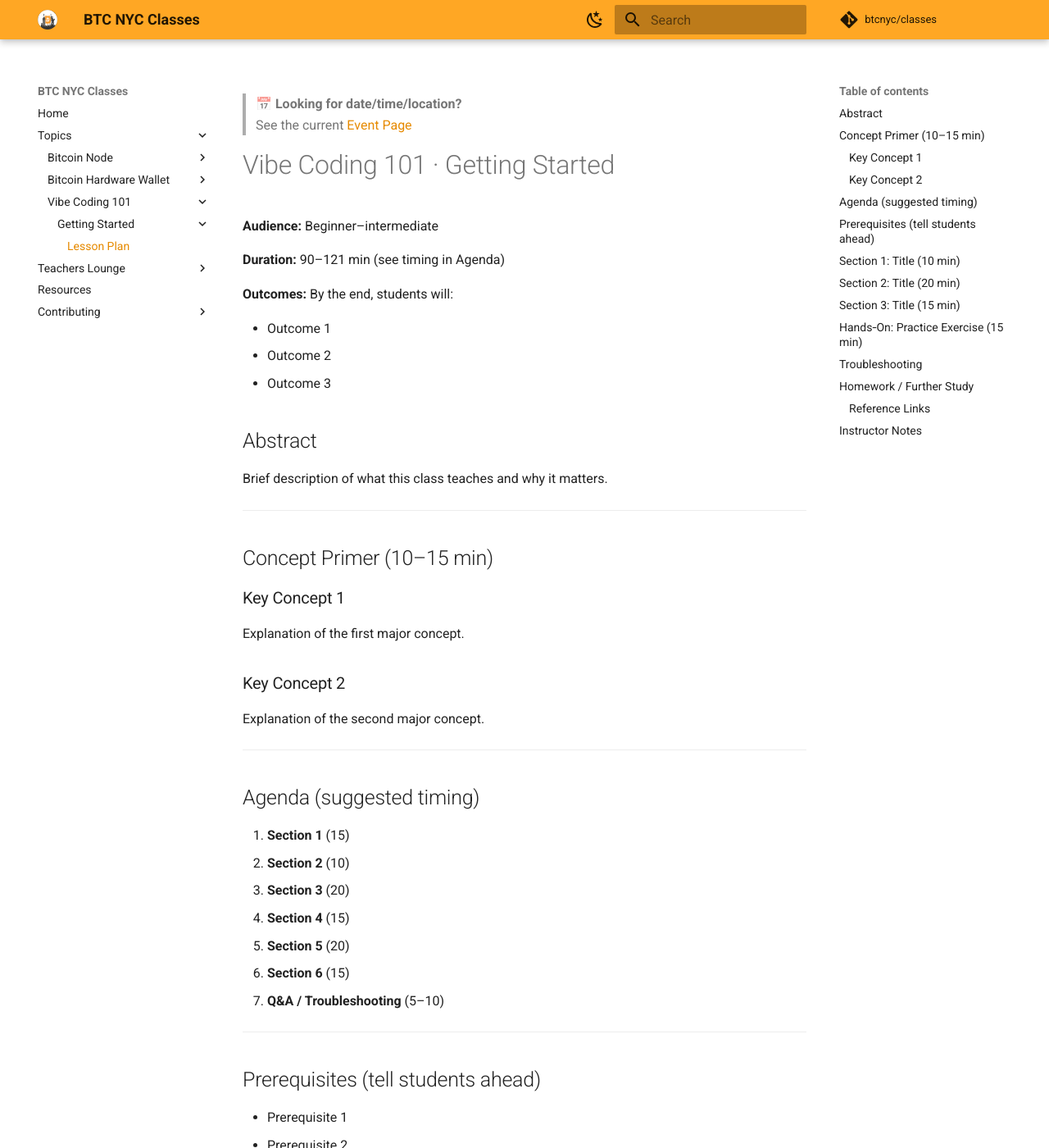
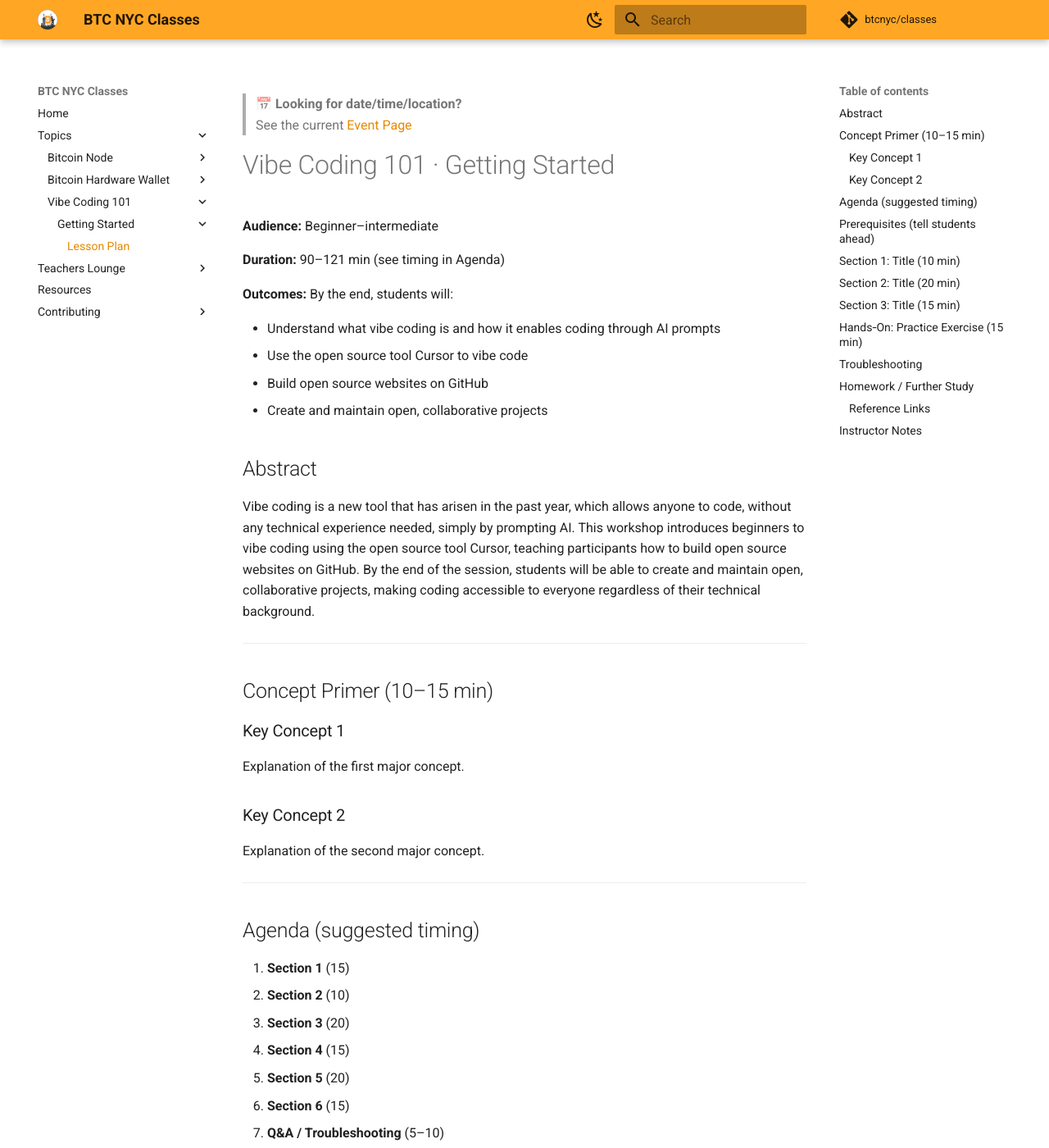
Before and after one commit to btcnyc/classes, an MkDocs documentation site: the page built from docs/topics/vibe-coding-101/00-getting-started/lesson.md, in a window 1280 px wide and 1400 px high. Shown: the whole window at 82% size. Built offline with MkDocs 1.6.1 and Material for MkDocs 9.7.7, drawn with Linux system fonts in a browser that asks for light colours; comment, search, counter and statistics services are not loaded; some of the changed text lies outside the part shown.

Commit message:
Update Vibe Coding 101 content
- Add full event description from Luma page
- Replace Goose references with Cursor
- Update overview, materials, community links, and takeaway
- Update lesson outcomes and abstract with detailed descriptions

```diff
--- a/docs/topics/vibe-coding-101/00-getting-started/lesson.md
+++ b/docs/topics/vibe-coding-101/00-getting-started/lesson.md
@@ -16,13 +16,14 @@
 
 **Outcomes:** By the end, students will:
 
-* Outcome 1
-* Outcome 2
-* Outcome 3
+* Understand what vibe coding is and how it enables coding through AI prompts
+* Use the open source tool Cursor to vibe code
+* Build open source websites on GitHub
+* Create and maintain open, collaborative projects
 
 ## Abstract
 
-Brief description of what this class teaches and why it matters.
+Vibe coding is a new tool that has arisen in the past year, which allows anyone to code, without any technical experience needed, simply by prompting AI. This workshop introduces beginners to vibe coding using the open source tool Cursor, teaching participants how to build open source websites on GitHub. By the end of the session, students will be able to create and maintain open, collaborative projects, making coding accessible to everyone regardless of their technical background.
 
 ---
 
@@ -52,8 +53,8 @@
 
 ## Prerequisites (tell students ahead)
 
-* Prerequisite 1
-* Prerequisite 2
+* **Laptop** — Required for hands-on vibe coding practice
+* No prior coding experience needed — this workshop is accessible to beginners
 
 **Instructor prep**
 
```
Also changed, not shown: docs/topics/vibe-coding-101/00-getting-started/index.md (+9 -4 lines).
